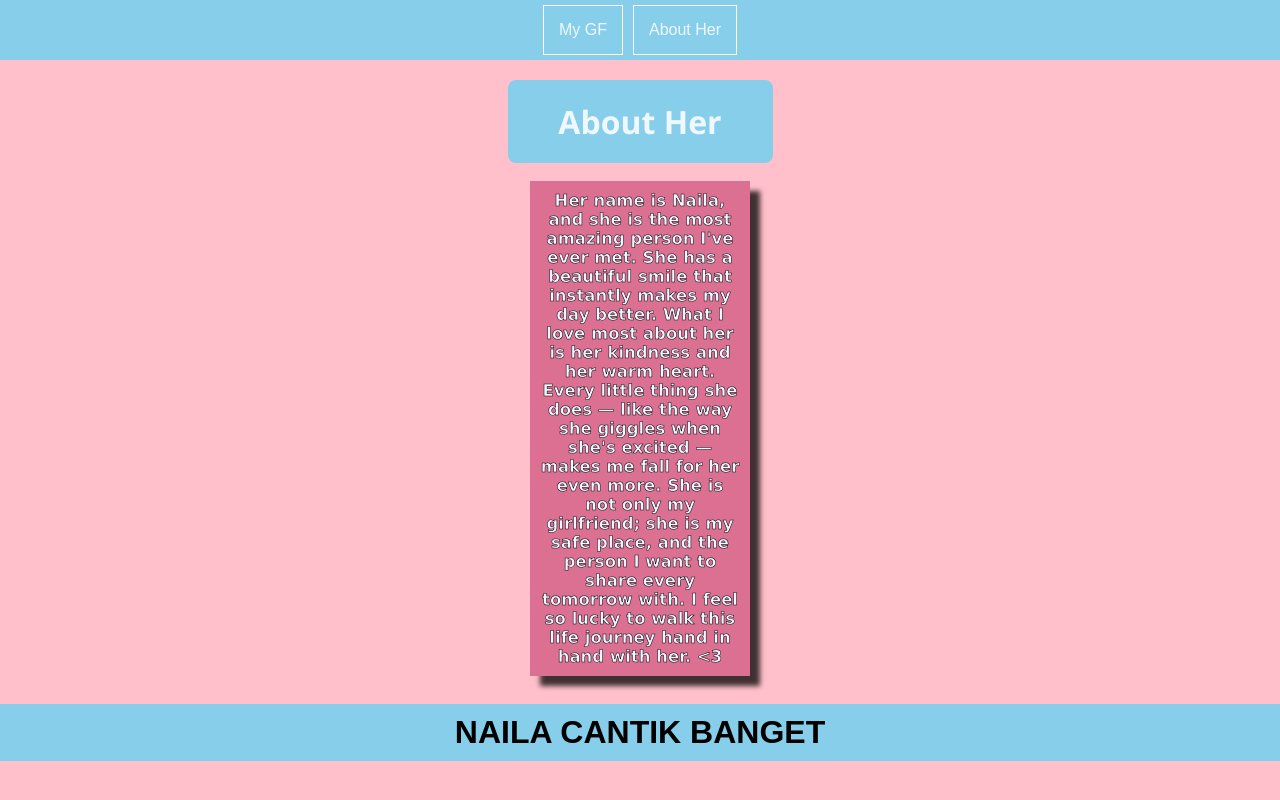
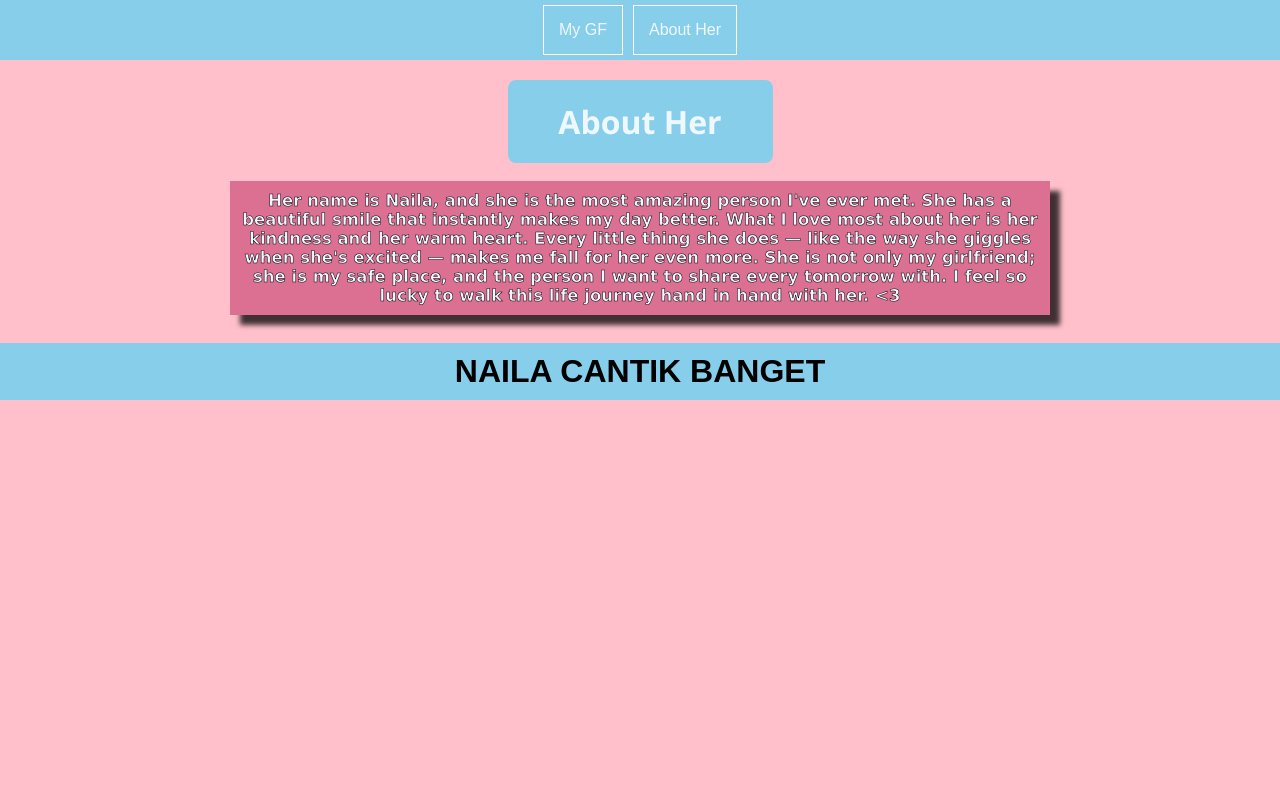
Before and after one commit to REN-ama/Naila, a plain HTML site: page about.html in a window 1280 px wide. Drawn offline with Linux system fonts and the light colour scheme.

Commit message:
Add files via upload

```diff
--- a/styles.css
+++ b/styles.css
@@ -75,7 +75,7 @@ body {
     font-size: 11px;
     font-weight: 900;
     text-align: center;
-    max-width: 200px;
+    max-width: 800px;
     margin: auto;
     padding: 10px;
     color: aliceblue;
```
